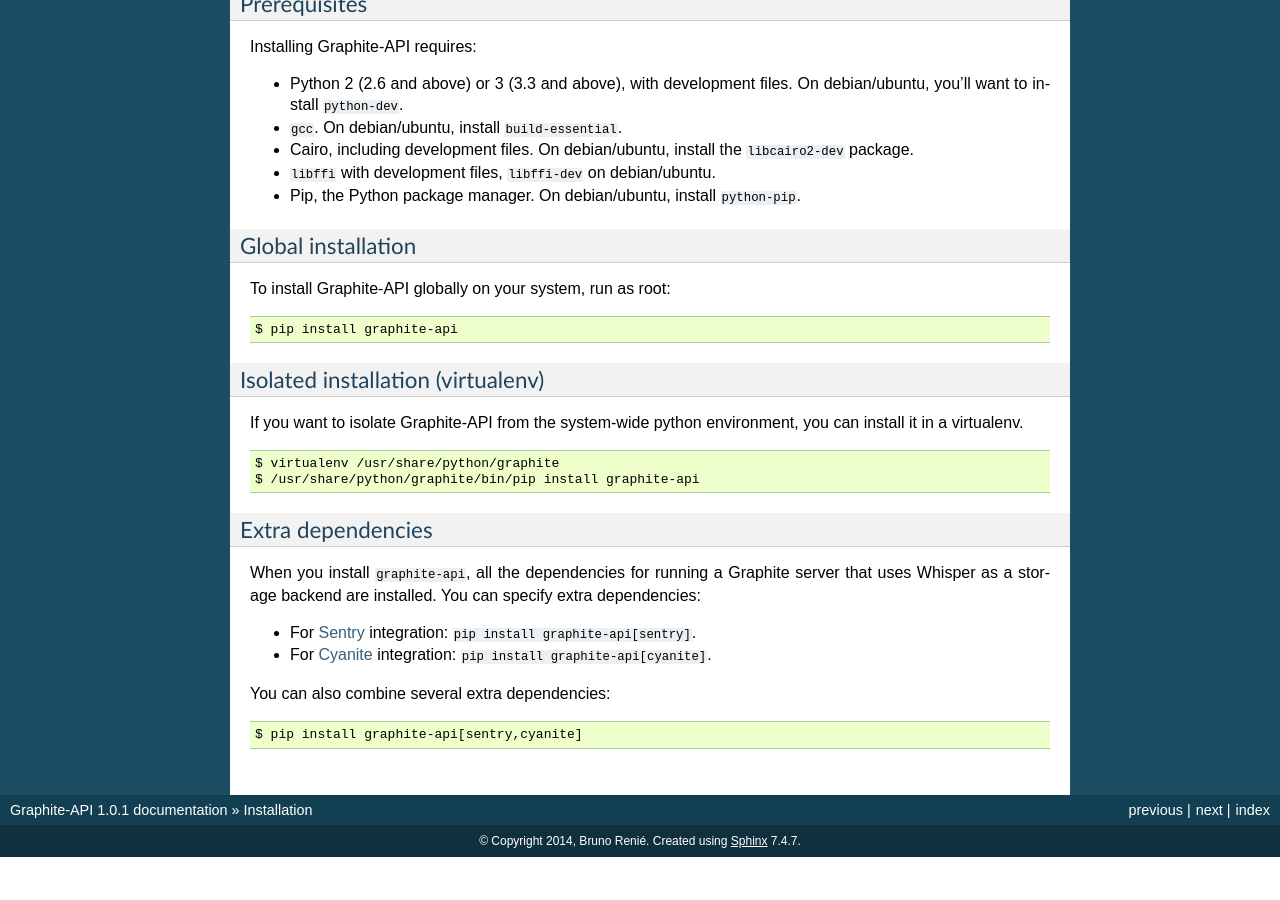
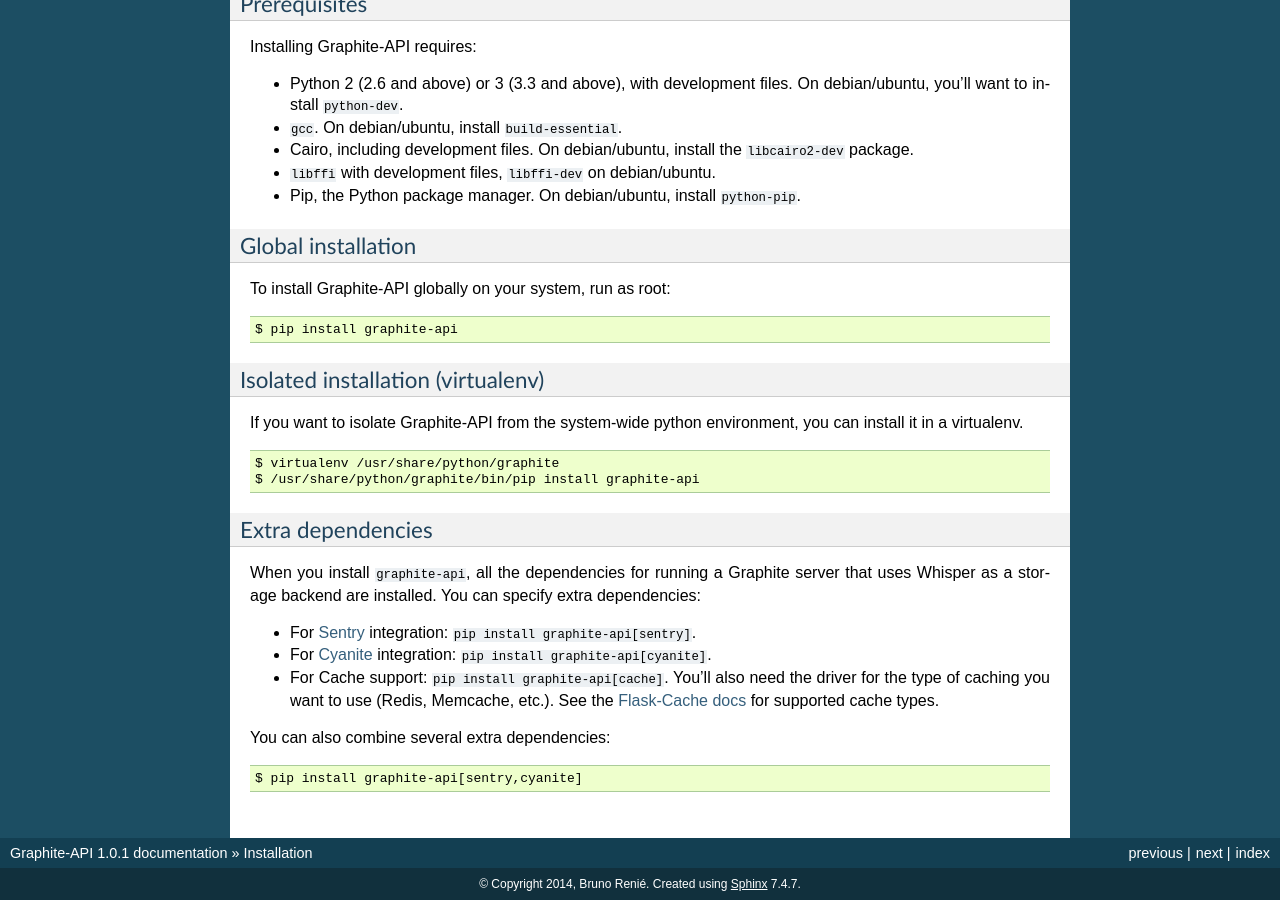
Before and after one commit to brutasse/graphite-api, a Sphinx documentation site: the page built from docs/installation.rst, in a window 1280 px wide and 900 px high, scrolled down 714 px. Built offline with Sphinx 7.4.7, drawn with Linux system fonts in a browser that asks for light colours; before the commit the page ends 1571 px from its top, so only the background shows below that.

Commit message:
Document extra cache reqs

```diff
--- a/docs/installation.rst
+++ b/docs/installation.rst
@@ -85,9 +85,14 @@
 
 * For `Cyanite`_ integration: ``pip install graphite-api[cyanite]``.
 
+* For Cache support: ``pip install graphite-api[cache]``. You'll also need the
+  driver for the type of caching you want to use (Redis, Memcache, etc.). See
+  the `Flask-Cache docs`_ for supported cache types.
+
 
 .. _Sentry: http://sentry.readthedocs.org/en/latest/
 .. _Cyanite: https://github.com/brutasse/graphite-cyanite
+.. _Flask-Cache docs: http://pythonhosted.org/Flask-Cache/#configuring-flask-cache
 
 You can also combine several extra dependencies::
 
```
